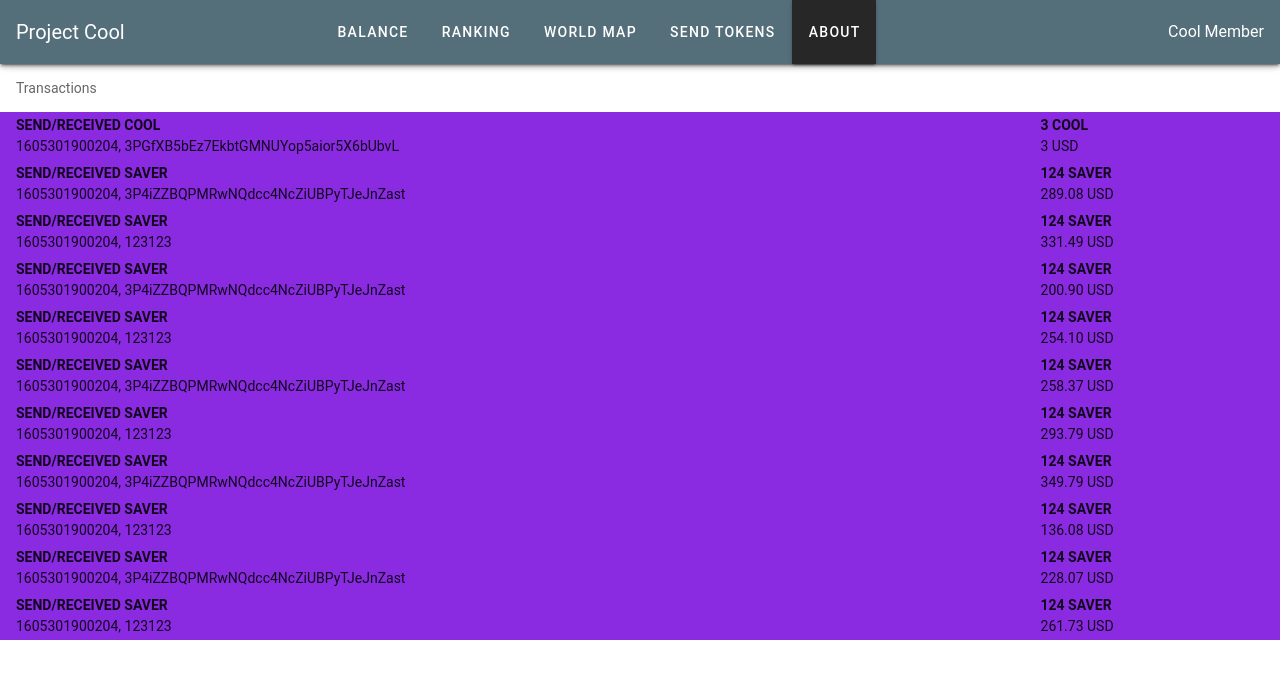
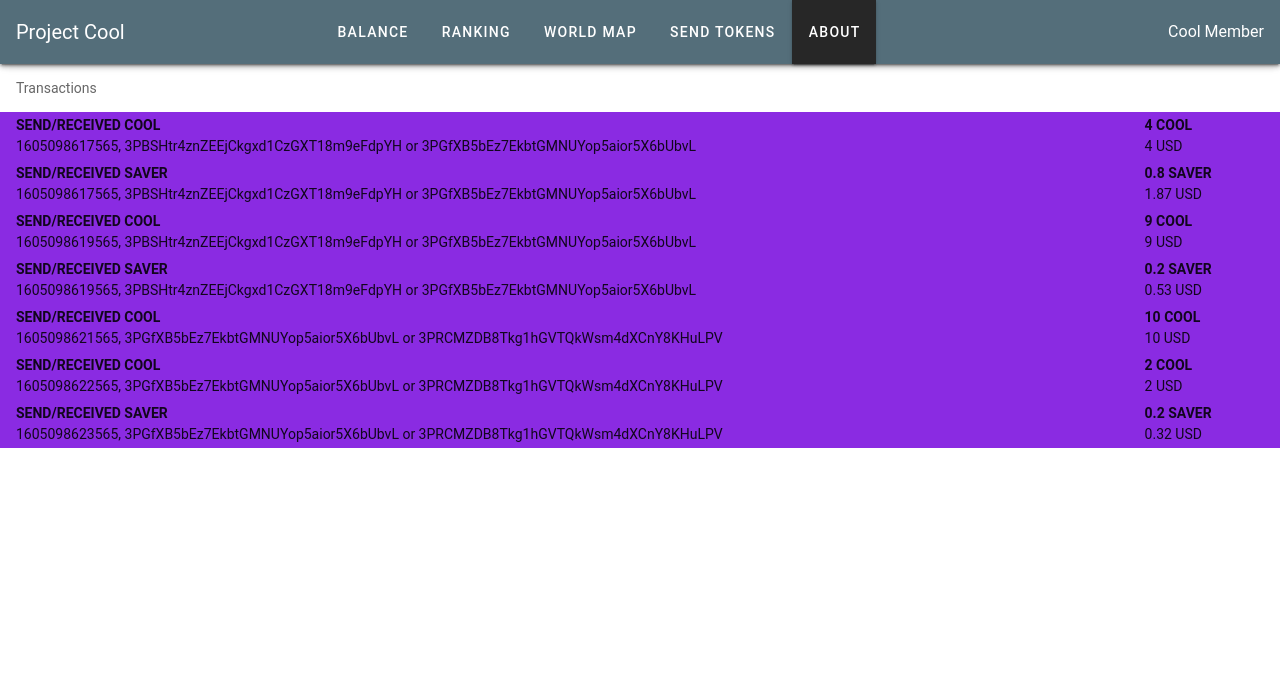
Before and after one commit to NicoleKuong/Team-cool-project, a Vue app in the folder project-cool/: page /transactions in a window 1280 px wide. Shown: the top 678 px of the page. Built offline with nearby package versions, Linux system fonts and the light colour scheme; the HTML template or start-up script is replaced by a standard one.

Commit message:
imported data into the table

```diff
--- a/project-cool/src/components/Transactions.vue
+++ b/project-cool/src/components/Transactions.vue
@@ -3,11 +3,11 @@
     <v-subheader>Transactions</v-subheader>
     <v-simple-table>
       <template v-slot:default>
-        <tbody v-for="tx in transactions" :key="tx">
+        <tbody v-for="tx in transactionData" :key="tx">
           <tr>
             <td>
               <h4>SEND/RECEIVED {{ tx.tokenName }}</h4>
-              <p>{{ tx.timestamp }}, {{ (tx.sender, tx.receiver) }}</p>
+              <p>{{ tx.timestamp }}, {{ tx.sender }} or {{ tx.recipient }}</p>
             </td>
             <td>
               <h4>{{ tx.amount }} {{ tx.tokenName }}</h4>
@@ -21,6 +21,8 @@
 </template>
 
 <script>
+import transactionData from '../data/transactionData.json';
+
 export default {
   name: 'Transactions',
   methods: {
@@ -40,96 +42,7 @@ export default {
   },
   data() {
     return {
-      transactions: [
-        {
-          tokenName: 'COOL',
-          id: 123,
-          sender: '3PBSHtr4znZEEjCkgxd1CzGXT18m9eFdpYH',
-          timestamp: 1605301900204,
-          amount: 3,
-          receiver: '3PGfXB5bEz7EkbtGMNUYop5aior5X6bUbvL',
-        },
-        {
-          tokenName: 'SAVER',
-          id: 1234,
-          sender: '3PGfXB5bEz7EkbtGMNUYop5aior5X6bUbvL',
-          timestamp: 1605301900204,
-          receiver: '3P4iZZBQPMRwNQdcc4NcZiUBPyTJeJnZast',
-          amount: 124,
-        },
-        {
-          tokenName: 'SAVER',
-          id: 1234,
-          sender: '123123',
-          timestamp: 1605301900204,
-          receiver: '123123',
-          amount: 124,
-        },
-        {
-          tokenName: 'SAVER',
-          id: 1234,
-          sender: '3PGfXB5bEz7EkbtGMNUYop5aior5X6bUbvL',
-          timestamp: 1605301900204,
-          receiver: '3P4iZZBQPMRwNQdcc4NcZiUBPyTJeJnZast',
-          amount: 124,
-        },
-        {
-          tokenName: 'SAVER',
-          id: 1234,
-          sender: '123123',
-          timestamp: 1605301900204,
-          receiver: '123123',
-          amount: 124,
-        },
-        {
-          tokenName: 'SAVER',
-          id: 1234,
-          sender: '3PGfXB5bEz7EkbtGMNUYop5aior5X6bUbvL',
-          timestamp: 1605301900204,
-          receiver: '3P4iZZBQPMRwNQdcc4NcZiUBPyTJeJnZast',
-          amount: 124,
-        },
-        {
-          tokenName: 'SAVER',
-          id: 1234,
-          sender: '123123',
-          timestamp: 1605301900204,
-          receiver: '123123',
-          amount: 124,
-        },
-        {
-          tokenName: 'SAVER',
-          id: 1234,
-          sender: '3PGfXB5bEz7EkbtGMNUYop5aior5X6bUbvL',
-          timestamp: 1605301900204,
-          receiver: '3P4iZZBQPMRwNQdcc4NcZiUBPyTJeJnZast',
-          amount: 124,
-        },
-        {
-          tokenName: 'SAVER',
-          id: 1234,
-          sender: '123123',
-          timestamp: 1605301900204,
-          receiver: '123123',
-          amount: 124,
-        },
-        {
-          tokenName: 'SAVER',
-          id: 1234,
-          sender: '3PGfXB5bEz7EkbtGMNUYop5aior5X6bUbvL',
-          timestamp: 1605301900204,
-          receiver: '3P4iZZBQPMRwNQdcc4NcZiUBPyTJeJnZast',
-          amount: 124,
-        },
-        {
-          tokenName: 'SAVER',
-          id: 1234,
-          sender: '123123',
-          timestamp: 1605301900204,
-          receiver: '123123',
-          amount: 124,
-        },
-      ],
+      transactionData: transactionData.transactions,
       userAddress: '3PGfXB5bEz7EkbtGMNUYop5aior5X6bUbvL',
     };
   },
--- /dev/null
+++ b/project-cool/src/data/transactionData.json
@@ -0,0 +1,60 @@
+{
+    "transactions": [
+        {
+            "tokenName": "COOL",
+            "id": 1,
+            "sender": "3PBSHtr4znZEEjCkgxd1CzGXT18m9eFdpYH",
+            "timestamp": 1605098617565,
+            "amount": 4,
+            "recipient": "3PGfXB5bEz7EkbtGMNUYop5aior5X6bUbvL"
+        },
+        {
+            "tokenName": "SAVER",
+            "id": 2,
+            "sender": "3PBSHtr4znZEEjCkgxd1CzGXT18m9eFdpYH",
+            "timestamp": 1605098617565,
+            "amount": 0.8,
+            "recipient": "3PGfXB5bEz7EkbtGMNUYop5aior5X6bUbvL"
+        },
+        {
+            "tokenName": "COOL",
+            "id": 3,
+            "sender": "3PBSHtr4znZEEjCkgxd1CzGXT18m9eFdpYH",
+            "timestamp": 1605098619565,
+            "amount": 9,
+            "recipient": "3PGfXB5bEz7EkbtGMNUYop5aior5X6bUbvL"
+        },
+        {
+            "tokenName": "SAVER",
+            "id": 4,
+            "sender": "3PBSHtr4znZEEjCkgxd1CzGXT18m9eFdpYH",
+            "timestamp": 1605098619565,
+            "amount": 0.2,
+            "recipient": "3PGfXB5bEz7EkbtGMNUYop5aior5X6bUbvL"
+        },
+        {
+            "tokenName": "COOL",
+            "id": 5,
+            "sender": "3PGfXB5bEz7EkbtGMNUYop5aior5X6bUbvL",
+            "timestamp": 1605098621565,
+            "amount": 10,
+            "recipient": "3PRCMZDB8Tkg1hGVTQkWsm4dXCnY8KHuLPV"
+        },
+        {
+            "tokenName": "COOL",
+            "id": 6,
+            "sender": "3PGfXB5bEz7EkbtGMNUYop5aior5X6bUbvL",
+            "timestamp": 1605098622565,
+            "amount": 2,
+            "recipient": "3PRCMZDB8Tkg1hGVTQkWsm4dXCnY8KHuLPV"
+        },
+        {
+            "tokenName": "SAVER",
+            "id": 4,
+            "sender": "3PGfXB5bEz7EkbtGMNUYop5aior5X6bUbvL",
+            "timestamp": 1605098623565,
+            "amount": 0.2,
+            "recipient": "3PRCMZDB8Tkg1hGVTQkWsm4dXCnY8KHuLPV"
+        }
+    ]
+}
```
Also changed, not shown: project-cool/src/data/plasticTypesData.json (added, +127 -0 lines).
